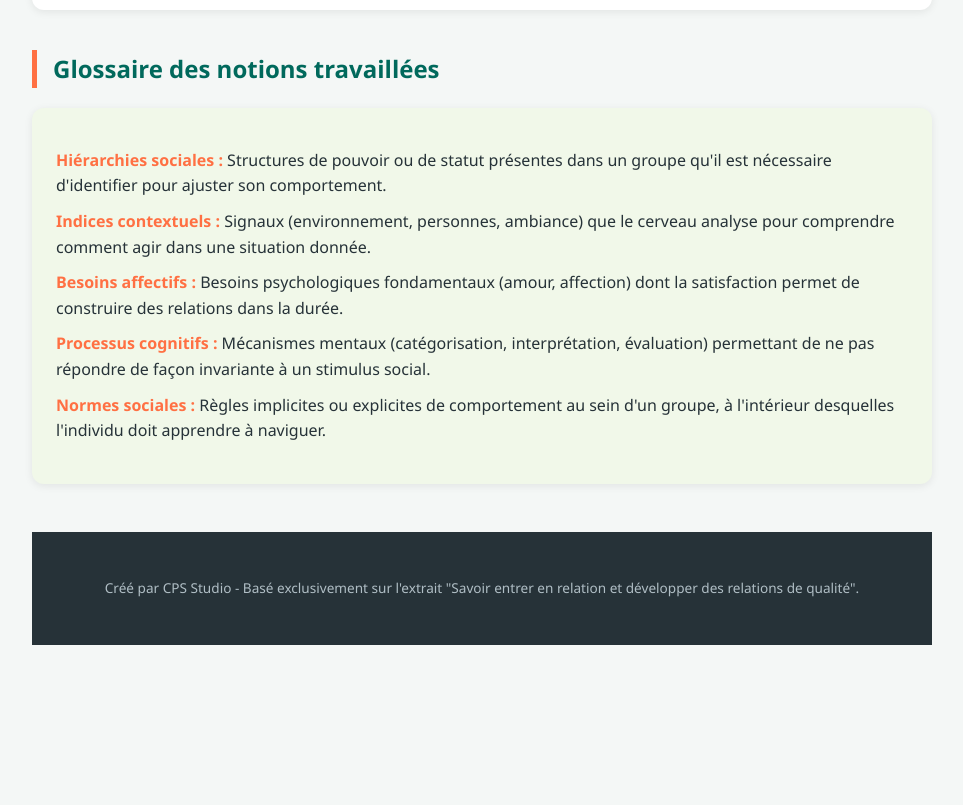
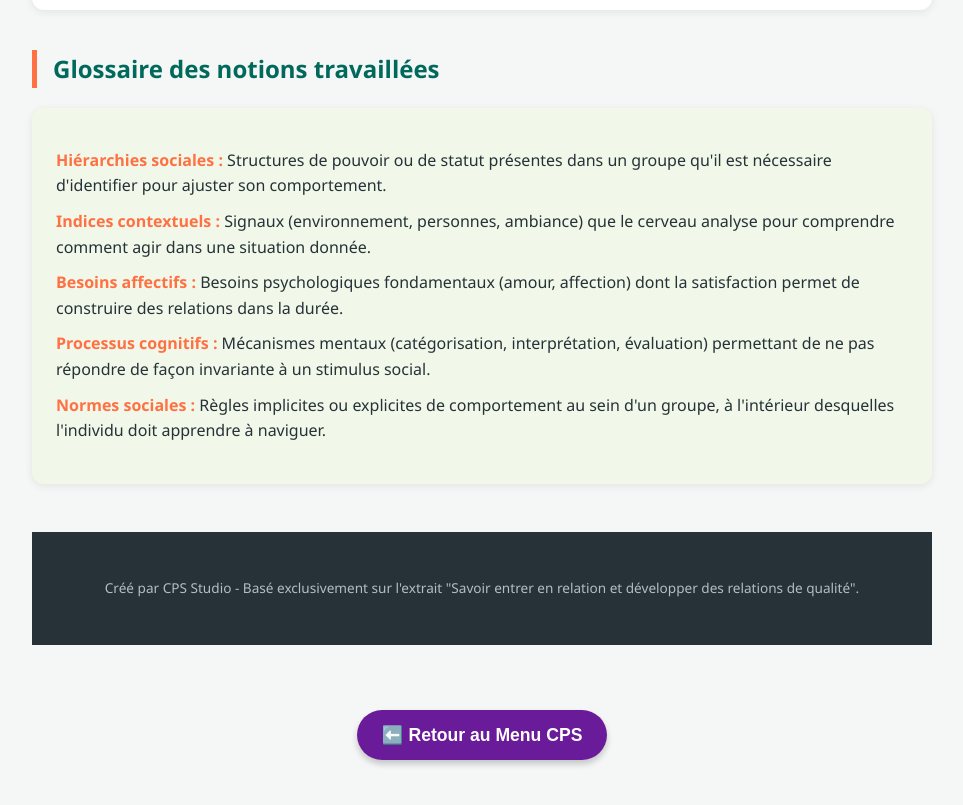
Before and after one commit to Preventionsanteenvironnement/cps, a plain HTML site: page s1-3_entrer_relation.html in a window 1280 px wide. Shown: the part 4666-5471 px from the top of the page, without its empty margins (158-1121 px from the left). Before the commit the page ends 5327 px from the top, so only its background shows below. Drawn offline with Linux system fonts and the light colour scheme.

Commit message:
Update s1-3_entrer_relation.html

```diff
--- a/s1-3_entrer_relation.html
+++ b/s1-3_entrer_relation.html
@@ -485,6 +485,10 @@
         }
     }
 </script>
-
+<div style="text-align: center; margin: 40px 0; padding: 20px;">
+    <a href="index.html" style="background-color: #6a1b9a; color: white; padding: 15px 25px; text-decoration: none; border-radius: 30px; font-family: sans-serif; font-weight: bold; font-size: 1.1em; box-shadow: 0 4px 6px rgba(0,0,0,0.2);">
+        ⬅️ Retour au Menu CPS
+    </a>
+</div>
 </body>
 </html>
```
